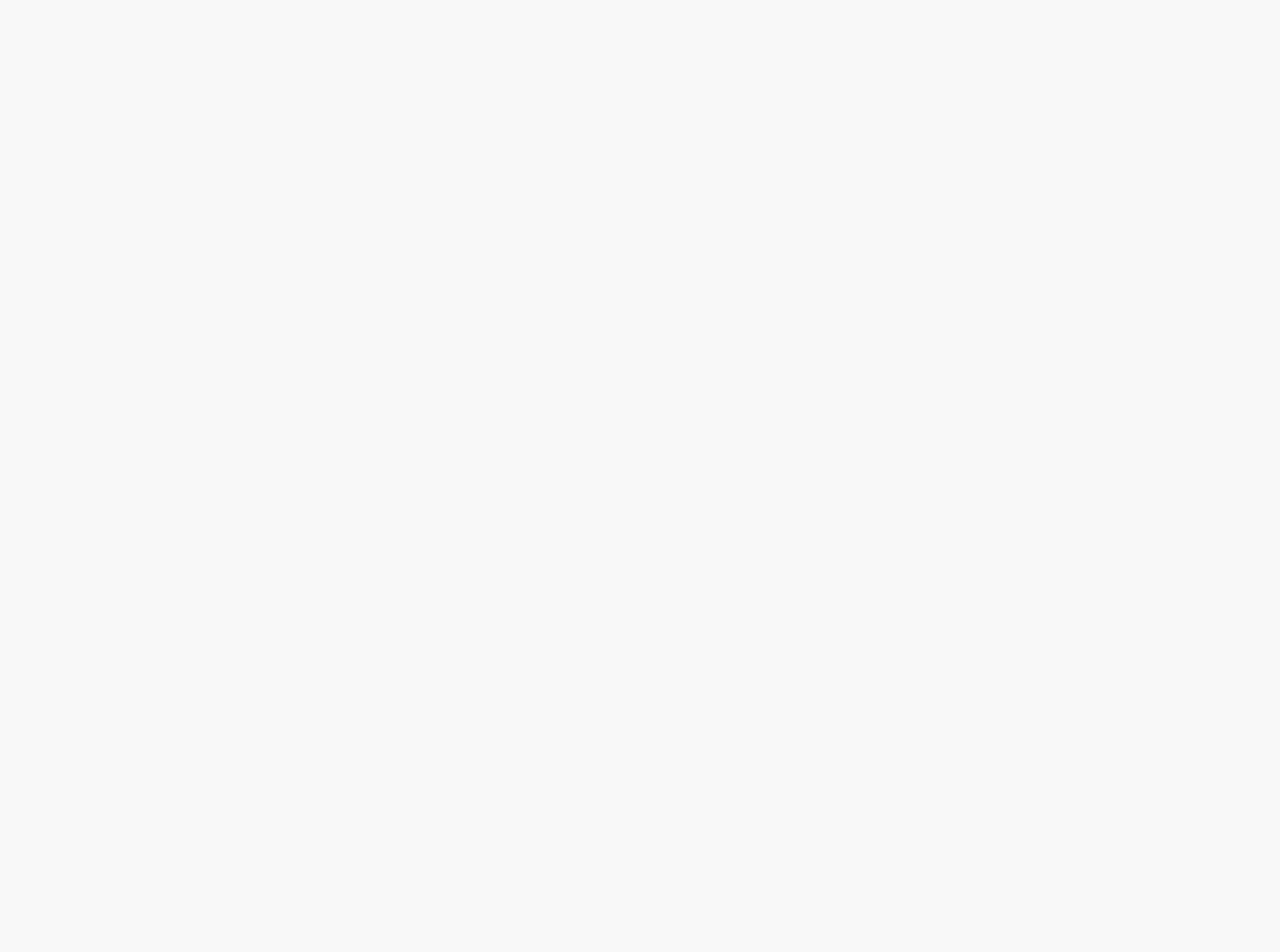
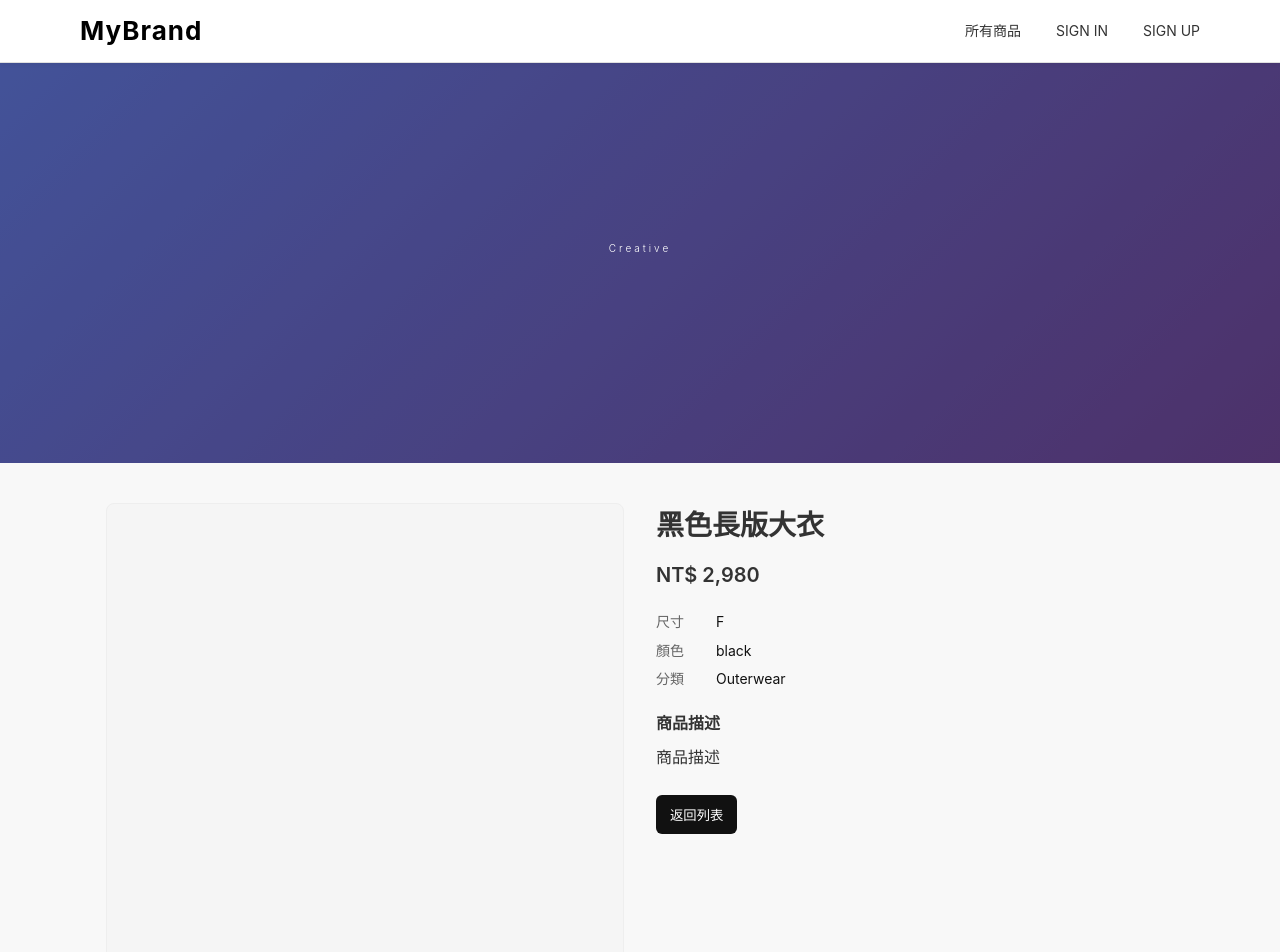
Before and after one commit to KaiLaoBin/myShop, a Vue app: page /product/1 in a window 1280 px wide. Before the commit this address had no page. Shown: the top 952 px of the page. Before the commit the page ends 800 px from the top, so only its background shows below. Built offline with nearby package versions, Linux system fonts and the light colour scheme.

Commit message:
加上商品詳情頁面缺少功能

```diff
--- a/src/components/ProductCard.vue
+++ b/src/components/ProductCard.vue
@@ -1,5 +1,5 @@
 <template>
-  <div class="product-card" @click="handleClick">
+  <router-link :to="`/product/${product.id}`" class="product-card">
     <div class="product-img-wrapper">
       <div
         class="product-img"
@@ -10,7 +10,7 @@
       <h3 class="product-name">{{ product.name }}</h3>
       <p class="product-price">NT$ {{ product.price.toLocaleString() }}</p>
     </div>
-  </div>
+  </router-link>
 </template>
 
 <script setup>
@@ -20,9 +20,4 @@ const props = defineProps({
     required: true,
   },
 });
-
-const handleClick = () => {
-  console.log("點擊商品:", props.product.name);
-  // 之後加跳轉到商品頁裡
-};
 </script>
--- a/src/router/index.js
+++ b/src/router/index.js
@@ -3,6 +3,7 @@ import Home from "../view/Home.vue";
 import AllItems from "../view/AllItems.vue";
 import Login from "../view/Login.vue";
 import Register from "../view/Register.vue";
+import ProductDetail from "../view/ProductDetail.vue";
 
 const routes = [
   {
@@ -25,6 +26,11 @@ const routes = [
     name: "Register",
     component: Register,
   },
+  {
+    path: "/product/:id",
+    name: "ProductDetail",
+    component: ProductDetail,
+  },
 ];
 
 const router = createRouter({
--- /dev/null
+++ b/src/view/ProductDetail.vue
@@ -0,0 +1,182 @@
+<template>
+  <div class="home">
+    <Navbar />
+    <HeroBanner title="Creative" />
+
+    <main class="detail-container" v-if="state.loaded && state.product">
+      <div class="gallery">
+        <div class="image-placeholder">
+          <!-- 圖片暫留空 -->
+        </div>
+      </div>
+      <div class="info">
+        <h1 class="title">{{ state.product.name }}</h1>
+        <p class="price">NT$ {{ formatPrice(state.product.price) }}</p>
+        <div class="meta">
+          <div class="meta-row">
+            <span class="meta-label">尺寸</span>
+            <span class="meta-value">{{ state.product.size || "-" }}</span>
+          </div>
+          <div class="meta-row">
+            <span class="meta-label">顏色</span>
+            <span class="meta-value">{{ state.product.color || "-" }}</span>
+          </div>
+          <div class="meta-row">
+            <span class="meta-label">分類</span>
+            <span class="meta-value">{{ state.product.category || "-" }}</span>
+          </div>
+        </div>
+        <div class="description">
+          <h2>商品描述</h2>
+          <p>{{ state.product.description || "—" }}</p>
+        </div>
+        <div class="actions">
+          <button class="primary" @click="goBack">返回列表</button>
+        </div>
+      </div>
+    </main>
+
+    <main class="detail-container" v-else-if="state.loaded && !state.product">
+      <div class="not-found">
+        <h2>找不到此商品</h2>
+        <button class="primary" @click="goBack">返回列表</button>
+      </div>
+    </main>
+
+    <main class="detail-container" v-else>
+      <div class="loading">載入中...</div>
+    </main>
+
+    <Footer />
+  </div>
+</template>
+
+<script setup>
+import { reactive, onMounted, watch } from "vue";
+import { useRoute, useRouter } from "vue-router";
+import Navbar from "../components/Navbar.vue";
+import HeroBanner from "../components/HeroBanner.vue";
+import Footer from "../components/Footer.vue";
+
+const route = useRoute();
+const router = useRouter();
+
+const state = reactive({
+  loaded: false,
+  product: null,
+});
+
+function formatPrice(price) {
+  if (typeof price !== "number") return price;
+  return price.toLocaleString();
+}
+
+async function loadProduct() {
+  state.loaded = false;
+  state.product = null;
+  try {
+    const response = await fetch("/mock/products.json");
+    const data = await response.json();
+    const id = Number(route.params.id);
+    state.product = (data?.products || []).find((p) => Number(p.id) === id) || null;
+  } catch (err) {
+    console.error("讀取商品失敗:", err);
+  } finally {
+    state.loaded = true;
+  }
+}
+
+function goBack() {
+  router.push("/all-items");
+}
+
+onMounted(loadProduct);
+watch(
+  () => route.params.id,
+  () => loadProduct()
+);
+</script>
+
+<style scoped>
+.detail-container {
+  max-width: 1100px;
+  margin: 40px auto;
+  padding: 0 16px 40px;
+  display: grid;
+  grid-template-columns: 1fr 1fr;
+  gap: 32px;
+}
+
+.gallery .image-placeholder {
+  width: 100%;
+  padding-top: 100%;
+  background: #f5f5f5;
+  border: 1px solid #eee;
+  border-radius: 8px;
+}
+
+.info .title {
+  font-size: 28px;
+  margin: 0 0 12px;
+}
+
+.price {
+  font-size: 20px;
+  font-weight: 600;
+  margin: 0 0 20px;
+}
+
+.meta {
+  display: flex;
+  flex-direction: column;
+  gap: 6px;
+  margin-bottom: 20px;
+}
+.meta-row {
+  display: flex;
+  gap: 12px;
+  font-size: 14px;
+}
+.meta-label {
+  width: 48px;
+  color: #666;
+}
+.meta-value {
+  color: #111;
+}
+
+.description h2 {
+  font-size: 16px;
+  margin: 0 0 8px;
+}
+.description p {
+  white-space: pre-wrap;
+  line-height: 1.7;
+  color: #333;
+}
+
+.actions {
+  margin-top: 24px;
+}
+.primary {
+  padding: 10px 14px;
+  border: none;
+  background: #111;
+  color: #fff;
+  border-radius: 6px;
+  cursor: pointer;
+}
+
+.not-found,
+.loading {
+  grid-column: 1 / -1;
+  text-align: center;
+  padding: 60px 0;
+}
+
+@media (max-width: 900px) {
+  .detail-container {
+    grid-template-columns: 1fr;
+  }
+}
+</style>
```
